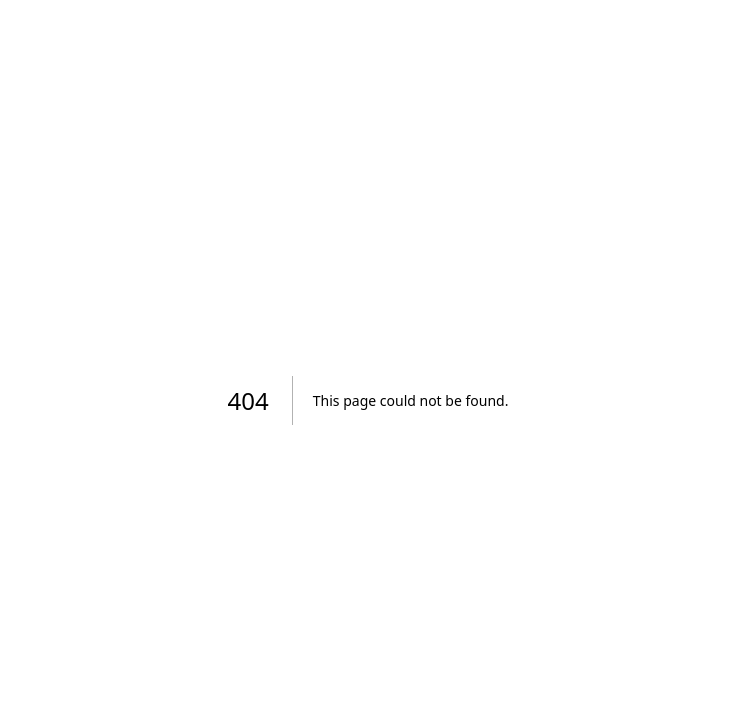
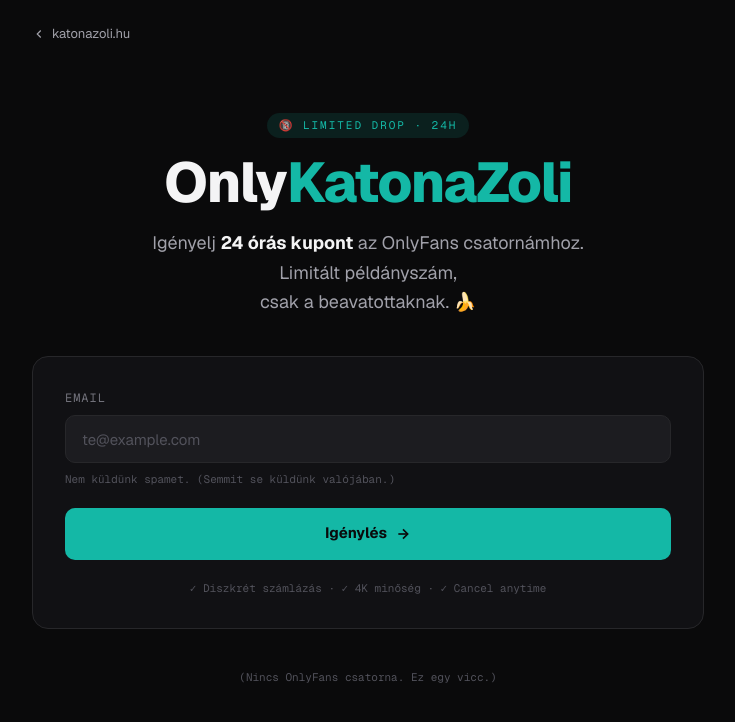
Before and after one commit to mrkatonazoli/katonazoli, a Next.js app: page /only in a window 1280 px wide. Before the commit this address had no page. Shown: the top 722 px of the page, without its empty margins (272-1007 px from the left). Built offline with nearby package versions, Linux system fonts and the light colour scheme.

Commit message:
feat(only): restore OnlyFans coupon joke page with monkey reveal
Co-Authored-By: Claude Opus 4.7 (1M context) <noreply@anthropic.com>

```diff
--- /dev/null
+++ b/src/app/only/page.tsx
@@ -0,0 +1,170 @@
+"use client";
+
+import { useState, useRef } from "react";
+import Link from "next/link";
+
+/**
+ * /only — vicces aloldal. "OnlyFans 24h kupon" igénylő, ami valójában
+ * a középső-ujjas majmot adja vissza. Sima joke, semmi backend.
+ */
+export default function OnlyPage() {
+  const [submitted, setSubmitted] = useState(false);
+  const [loading, setLoading] = useState(false);
+  const [email, setEmail] = useState("");
+  const revealRef = useRef<HTMLDivElement>(null);
+
+  function handleSubmit(e: React.FormEvent) {
+    e.preventDefault();
+    if (loading || submitted) return;
+    setLoading(true);
+    // Drámai hatáshoz pici delay — mintha tényleg dolgozna a szerver
+    setTimeout(() => {
+      setLoading(false);
+      setSubmitted(true);
+      // scroll a reveal-ig
+      setTimeout(() => {
+        revealRef.current?.scrollIntoView({ behavior: "smooth", block: "center" });
+      }, 100);
+    }, 1400);
+  }
+
+  return (
+    <div className="min-h-screen bg-[#0a0a0b] text-[#f4f4f5]">
+      {/* Vissza-link */}
+      <nav className="max-w-[720px] mx-auto px-6 pt-6">
+        <Link
+          href="/"
+          className="inline-flex items-center gap-1.5 text-[13px] text-[#a1a1aa] hover:text-[#14b8a6] transition-colors"
+        >
+          <svg width="14" height="14" viewBox="0 0 24 24" fill="none" stroke="currentColor" strokeWidth="2">
+            <polyline points="15 18 9 12 15 6" />
+          </svg>
+          katonazoli.hu
+        </Link>
+      </nav>
+
+      <main className="max-w-[720px] mx-auto px-6 pt-10 pb-20 sm:pt-16">
+        {/* Hero */}
+        <div className="text-center mb-10">
+          <div
+            className="inline-block text-[11px] font-mono uppercase tracking-[0.18em] text-[#14b8a6] mb-4 px-3 py-1 rounded-full"
+            style={{ background: "rgba(20,184,166,0.12)" }}
+          >
+            🔞 Limited drop · 24h
+          </div>
+          <h1 className="text-[40px] sm:text-[56px] leading-[1.05] font-extrabold tracking-[-0.025em] mb-4">
+            Only<span style={{ color: "#14b8a6" }}>KatonaZoli</span>
+          </h1>
+          <p className="text-[16px] sm:text-[18px] text-[#a1a1aa] leading-relaxed max-w-[480px] mx-auto">
+            Igényelj <strong className="text-[#f4f4f5]">24 órás kupont</strong> az
+            OnlyFans csatornámhoz. Limitált példányszám,
+            <br className="hidden sm:block" />
+            csak a beavatottaknak. 🍌
+          </p>
+        </div>
+
+        {/* Form vagy reveal */}
+        {!submitted ? (
+          <form
+            onSubmit={handleSubmit}
+            className="rounded-[16px] border border-[#27272a] bg-[#111114] p-6 sm:p-8 space-y-5"
+          >
+            <div>
+              <label className="block text-[12px] font-mono uppercase tracking-[0.08em] text-[#71717a] mb-2">
+                Email
+              </label>
+              <input
+                type="email"
+                required
+                value={email}
+                onChange={(e) => setEmail(e.target.value)}
+                placeholder="te@example.com"
+                disabled={loading}
+                className="w-full h-12 px-4 rounded-[10px] bg-[#1c1c20] border border-[#27272a] text-[15px] text-[#f4f4f5] placeholder:text-[#52525b] outline-none focus:border-[#14b8a6] focus:ring-[3px] focus:ring-[#14b8a6]/20 transition disabled:opacity-50"
+              />
+              <p className="text-[11px] text-[#52525b] mt-2 font-mono">
+                Nem küldünk spamet. (Semmit se küldünk valójában.)
+              </p>
+            </div>
+
+            <button
+              type="submit"
+              disabled={loading}
+              className="w-full h-13 px-6 py-3.5 rounded-[10px] bg-[#14b8a6] hover:bg-[#0d9488] disabled:opacity-60 disabled:cursor-not-allowed text-[#0a0a0b] font-bold text-[15px] transition-colors inline-flex items-center justify-center gap-2"
+            >
+              {loading ? (
+                <>
+                  <svg width="16" height="16" viewBox="0 0 24 24" fill="none" stroke="currentColor" strokeWidth="2.5" className="animate-spin">
+                    <path d="M21 12a9 9 0 1 1-6.219-8.56" />
+                  </svg>
+                  Kupon generálása…
+                </>
+              ) : (
+                <>
+                  Igénylés
+                  <svg width="16" height="16" viewBox="0 0 24 24" fill="none" stroke="currentColor" strokeWidth="2.5">
+                    <line x1="5" y1="12" x2="19" y2="12" />
+                    <polyline points="12 5 19 12 12 19" />
+                  </svg>
+                </>
+              )}
+            </button>
+
+            <p className="text-[11px] text-[#52525b] text-center font-mono">
+              ✓ Diszkrét számlázás · ✓ 4K minőség · ✓ Cancel anytime
+            </p>
+          </form>
+        ) : (
+          <div
+            ref={revealRef}
+            className="rounded-[16px] overflow-hidden border border-[#27272a] bg-[#111114]"
+          >
+            <div className="p-6 sm:p-8 text-center">
+              <div className="text-[11px] font-mono uppercase tracking-[0.18em] text-[#14b8a6] mb-3">
+                ✓ Kupon kiállítva
+              </div>
+              <h2 className="text-[24px] sm:text-[28px] font-extrabold tracking-[-0.01em] mb-2">
+                Itt a 24 órás kódod 👇
+              </h2>
+              <p className="text-[14.5px] text-[#a1a1aa]">
+                Tekintsd át alaposan, használd jól.
+              </p>
+            </div>
+            <div className="bg-[#0a0a0b] border-y border-[#27272a]">
+              {/* eslint-disable-next-line @next/next/no-img-element */}
+              <img
+                src="/monkey.jpg"
+                alt="A kuponod"
+                className="w-full h-auto block"
+              />
+            </div>
+            <div className="p-6 sm:p-8 text-center space-y-4">
+              <p className="text-[15px] text-[#f4f4f5] font-semibold">
+                Köszi az érdeklődést! 🦍
+              </p>
+              <p className="text-[13.5px] text-[#a1a1aa] leading-relaxed">
+                Ha mégis hotel tech / digital marketing dolgokról akarsz hallani,
+                arra van rendes csatorna —
+              </p>
+              <Link
+                href="/"
+                className="inline-flex items-center gap-2 h-10 px-5 rounded-[8px] bg-[#1c1c20] border border-[#27272a] text-[13.5px] text-[#f4f4f5] hover:border-[#14b8a6] hover:text-[#14b8a6] transition-colors"
+              >
+                Vissza a komoly oldalra
+                <svg width="13" height="13" viewBox="0 0 24 24" fill="none" stroke="currentColor" strokeWidth="2.5">
+                  <line x1="5" y1="12" x2="19" y2="12" />
+                  <polyline points="12 5 19 12 12 19" />
+                </svg>
+              </Link>
+            </div>
+          </div>
+        )}
+
+        {/* Footer kis kacsintás */}
+        <p className="text-center text-[11px] text-[#52525b] mt-10 font-mono">
+          (Nincs OnlyFans csatorna. Ez egy vicc.)
+        </p>
+      </main>
+    </div>
+  );
+}
```
Also changed, not shown: public/monkey.jpg (added).
